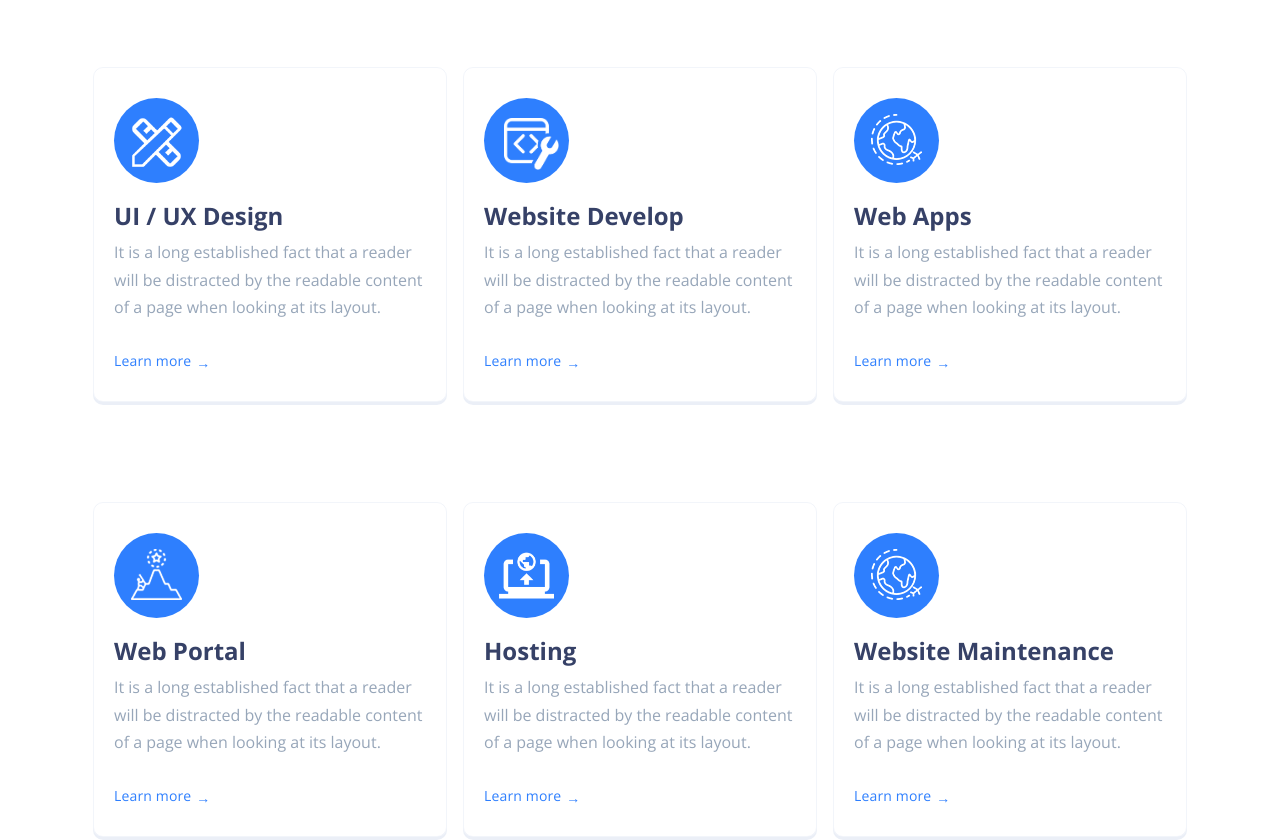
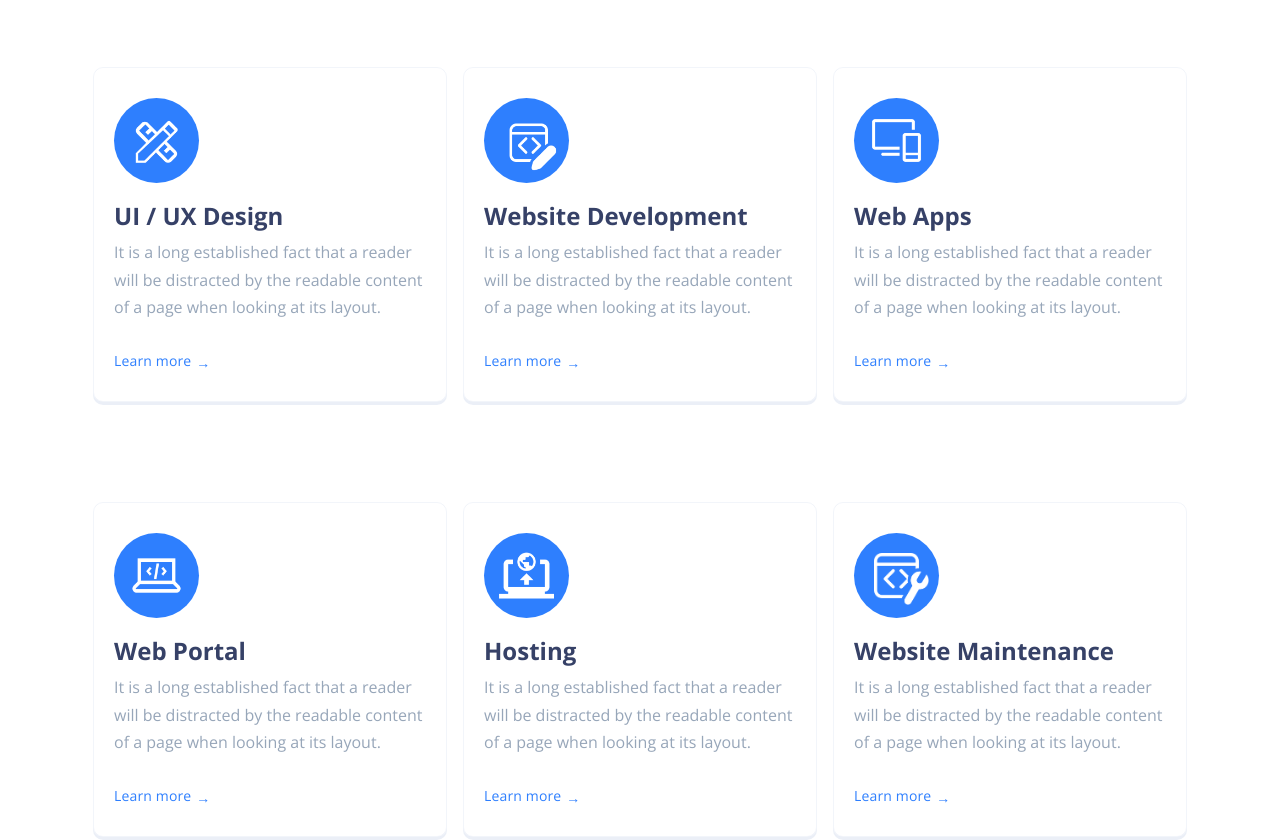
Before and after one commit to navneetsingh3766/pixel-static, a plain HTML site: page services.html in a window 1280 px wide. Shown: the part 638-1478 px from the top of the page. Drawn offline with nearby package versions, Linux system fonts and the light colour scheme; a script that the page names is missing.

Commit message:
icon DOne

```diff
--- a/services.html
+++ b/services.html
@@ -102,7 +102,7 @@
                <div class="who_we_area col-md-4 col-sm-6 col-4pad">
                   <div class="service-1">
                      <div class="servise-top wow fadeInUp">
-                        <img style="padding: 10px;" src="assets/images/ui_my_edit_icon.png">
+                        <img style="padding: 15px;" src="assets/images/ui_my_edit_icon.png">
                      </div>
                      <h2 class="unify"> UI / UX Design </h2>
                      <p class="bottom-s">It is a long established fact that a reader will be distracted by the readable content of a page when looking at its layout. </p>
@@ -114,9 +114,9 @@
                <div class="who_we_area col-md-4 col-sm-6 col-4pad">
                   <div class="service-1">
                      <div class="servise-top wow fadeInUp">
-                        <img style="padding:10px; padding-top: 20px; padding-left: 20px;" src="assets/images/change_white_dev.png">
+                        <img style="padding:10px; padding-top: 20px; padding-left: 20px;" src="assets/images/Website_devlope_white.png">
                      </div>
-                     <h2 class="unify"> Website Develop </h2>
+                     <h2 class="unify"> Website Development</h2>
                      <p class="bottom-s">It is a long established fact that a reader will be distracted by the readable content of a page when looking at its layout. </p>
                      <div class="button-div">
                         <a href="" class="button-s"> Learn more   </a>
@@ -126,7 +126,7 @@
                <div class="who_we_area col-md-4 col-sm-6 col-4pad">
                   <div class="service-1">
                      <div class="servise-top wow fadeInUp">
-                        <img src="assets/images/icone-3.png">
+                        <img style="padding: 15px;" src="assets/images/Web_apps_white.png">
                      </div>
                      <h2 class="unify"> Web Apps </h2>
                      <p class="bottom-s">It is a long established fact that a reader will be distracted by the readable content of a page when looking at its layout. </p>
@@ -142,7 +142,7 @@
                <div class="who_we_area col-md-4 col-sm-6 col-4pad">
                   <div class="service-1">
                      <div class="servise-top wow fadeInUp">
-                        <img src="assets/images/icone-1.png">
+                        <img style="padding: 15px;" src="assets/images/Web_portal_white.png">
                      </div>
                      <h2 class="unify"> Web Portal </h2>
                      <p class="bottom-s">It is a long established fact that a reader will be distracted by the readable content of a page when looking at its layout. </p>
@@ -166,7 +166,7 @@
                <div class="who_we_area col-md-4 col-sm-6 col-4pad">
                   <div class="service-1">
                      <div class="servise-top wow fadeInUp">
-                        <img src="assets/images/icone-3.png">
+                        <img style="padding:10px; padding-top: 20px; padding-left: 20px;" src="assets/images/change_white_dev.png">
                      </div>
                      <h2 class="unify"> Website Maintenance </h2>
                      <p class="bottom-s">It is a long established fact that a reader will be distracted by the readable content of a page when looking at its layout. </p>
```
Also changed, not shown: blog.html (+1 -1 lines), assets/images/Illustration - UI UX.jpg (added), assets/images/Web_apps_white.png (added), assets/images/Web_portal_white.png (added), assets/images/Website_devlope_white.png (added).
